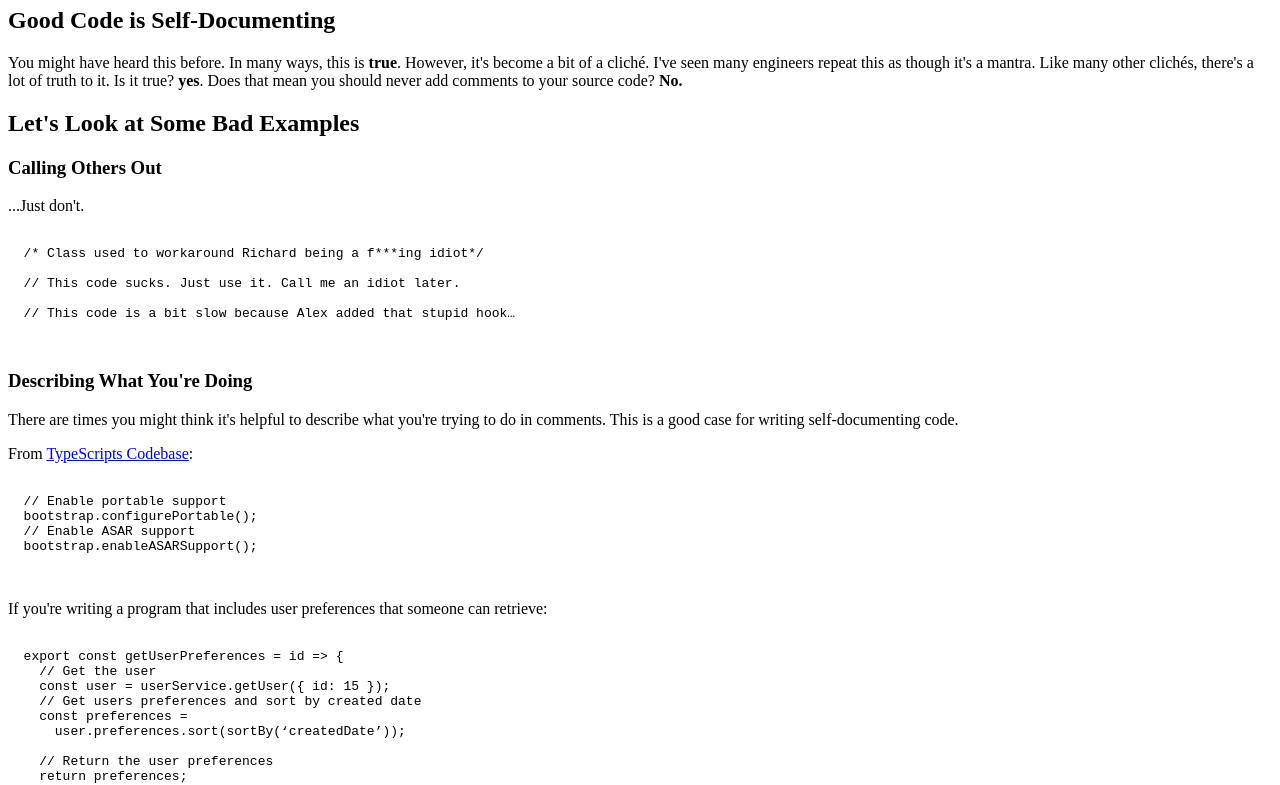
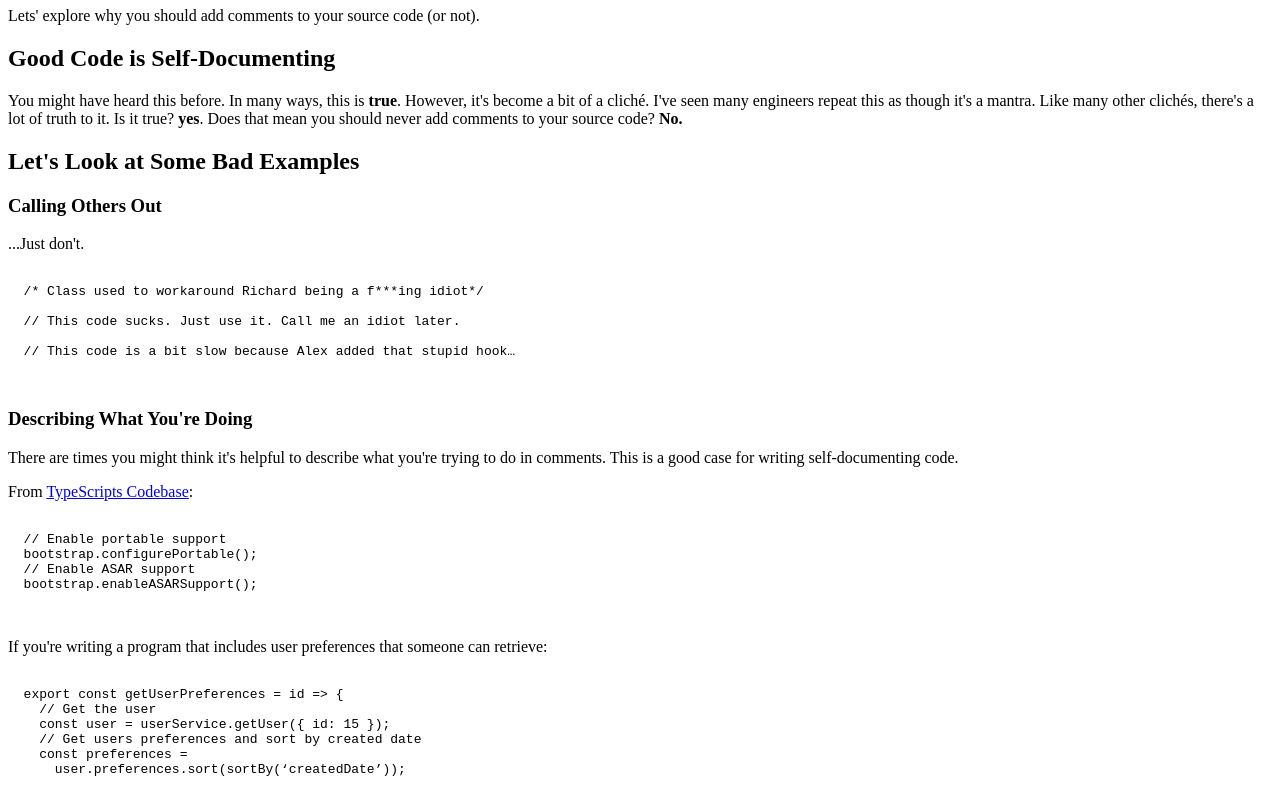
Before and after one commit to ryanolsonx/ryanolsonx.github.io, a plain HTML site: page 2022/11/why-comments.html in a window 1280 px wide. Shown: the part 99-884 px from the top of the page. Drawn offline with Linux system fonts and the light colour scheme.

Commit message:
Add tag line for why comments

```diff
--- a/2022/11/why-comments.html
+++ b/2022/11/why-comments.html
@@ -21,6 +21,7 @@
 
   <main>
     <h1>// Why Comments</h1>
+    <div>Lets' explore why you should add comments to your source code (or not).</div>
 
     <h2>Good Code is Self-Documenting</h2>
 
```
